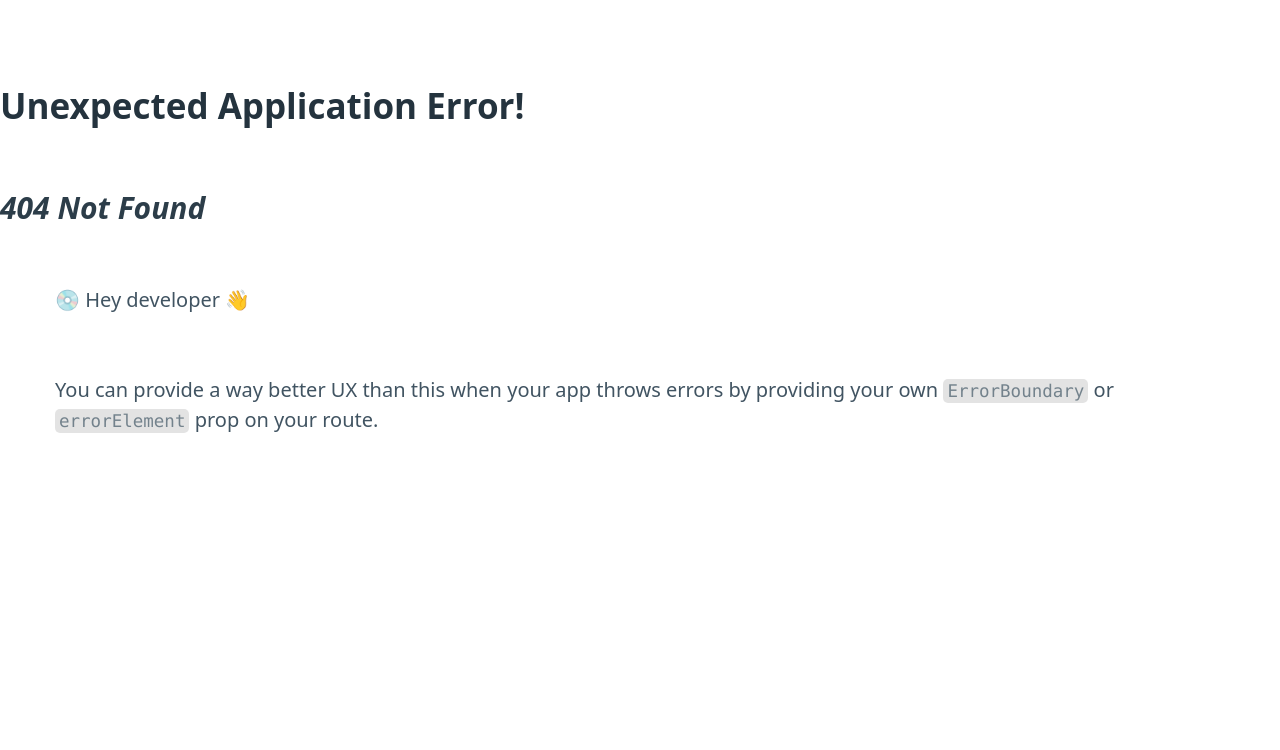
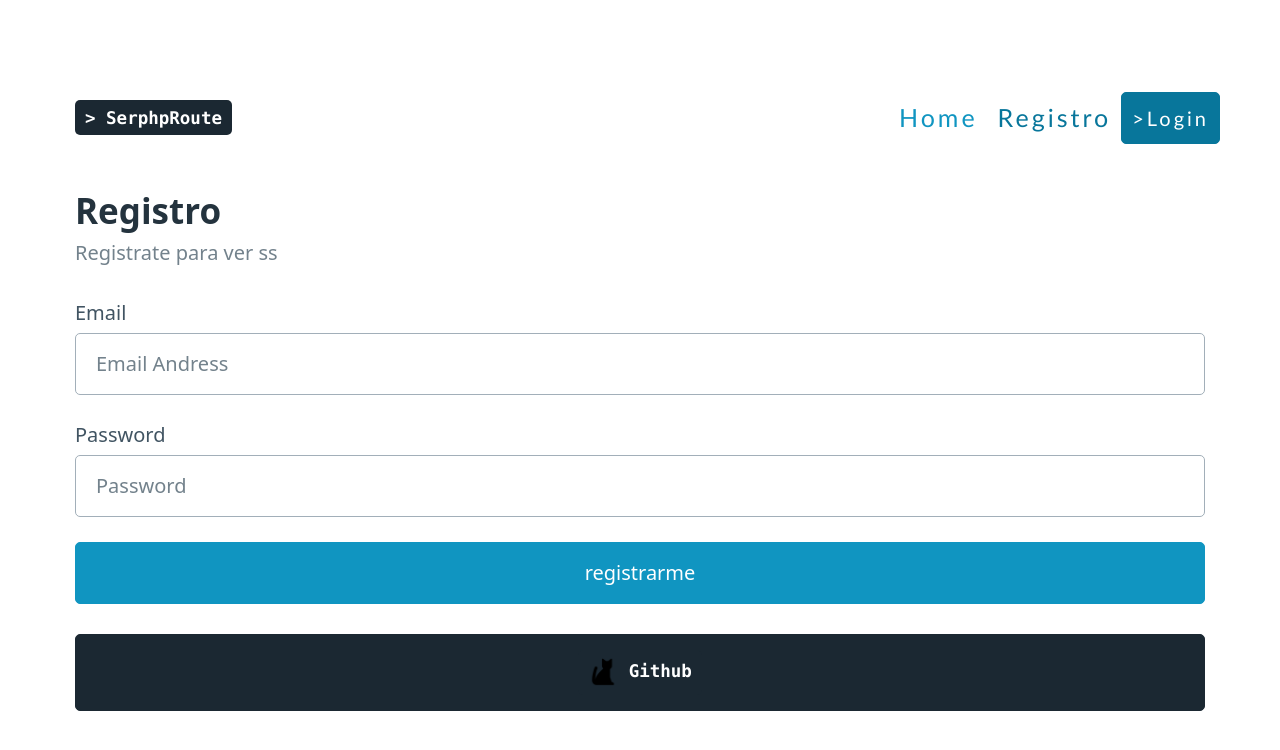
Before and after one commit to Serphp/ReactRouter, a React (Vite) app: page /RegistroUser in a window 1280 px wide. Before the commit this address had no page. Shown: the top 750 px of the page. Built offline with nearby package versions, Linux system fonts and the light colour scheme.

Commit message:
Add register, Auth, Firebase / update navbar, home

```diff
--- a/src/Api/Auth.js
+++ b/src/Api/Auth.js
@@ -1,5 +1,11 @@
-const Auth = () => {
-    return <h1> Hola</h1>;
-}
+import axios from "axios";
 
-export default Auth;
+export const crearUser = async({email, password}) => {
+        const {data} = await axios.post("https://identitytoolkit.googleapis.com/v1/accounts:signUp?key=AIzaSyB7WbedVpMk1dBnjpttkPn1vi-cid1Z9rg",
+        {
+            email,
+            password,
+            returnSecureToken: true,
+        })
+        return data;
+    };
--- a/src/components/Navbar.jsx
+++ b/src/components/Navbar.jsx
@@ -24,7 +24,7 @@ const Navbar = () => {
             {/*Invitado */}
             {user ||
             (<>
-            <NavLink className="pt" class="constrast" to="/registro"> Registro </NavLink>
+            <NavLink className="pt" to="/RegistroUser"> Registro </NavLink>
             <NavLink className="pt" role="button" onClick={login}> {'>'}Login </NavLink>
             </>)
             }
--- a/src/pages/Home.jsx
+++ b/src/pages/Home.jsx
@@ -2,7 +2,7 @@ const Home = () => {
     return (
         <>
         <hgroup>
-        <h2> Home </h2>
+        <h2> Home {import.meta.env.API_APP_SERPHP}</h2>
         <h3> Inicio de la pagina </h3>
         </hgroup>
 
--- a/src/pages/RegistroUser.jsx
+++ b/src/pages/RegistroUser.jsx
@@ -1,13 +1,18 @@
-import axios from "axios";
+//import axios from "axios";
+import { useState } from "react";
 import { crearUser } from "../Api/Auth";
 
 const RegistroUser = () => {
 
-    const SerphSumit = async() => {
+    const [email, setEmail] = useState("");
+    const [password, setPassword] = useState("");
+
+    const SerphSubmit = async(e) => {
+        e.preventDefault();
         try {
             const data = await crearUser({
-                email,
-                password,
+                email: email,
+                password: password,
             });
         console.log(data)
         } catch (error) {
@@ -22,8 +27,28 @@ const RegistroUser = () => {
     <h2> Registro </h2>
     <h3> Registrate para ver ss </h3>
     </hgroup>
+    <form>
+        <div className="grid">
+            <label class="email">
+                Email
+                <input type="email"
+                id="email"
+                name="email"
+                value={email}
+                onChange={e => setEmail(e.target.value)}
+                placeholder="Email Andress" required></input>
+            </label>
+        </div>
+        <label class="password">
+            Password
+        <input type="password" id="password"
+        name="password"
+        value={password} onChange={e => setPassword(e.target.value)}
+        placeholder="Password"></input>
+        </label>
+        <button onClick={SerphSubmit}> registrarme </button>
+    </form>
 
-    <button onClick={SerphSumit}> Register  </button>
     </>)
 }
 
--- a/src/router/index.jsx
+++ b/src/router/index.jsx
@@ -5,7 +5,7 @@ import Admin from "../layout/Admin";
 
 import Home from "../pages/Home";
 import Dashboard from "../pages/Dashboard";
-import Registro from "../pages/registro";
+import RegistroUser from "../pages/RegistroUser";
 
 export const router = createBrowserRouter([
     {
@@ -17,8 +17,8 @@ export const router = createBrowserRouter([
                 element: <Home />,
             },
             {
-                path: "/registro",
-                element: <Registro />
+                path: "/RegistroUser",
+                element: <RegistroUser />
             },
             {
                 path: "/dashboard",
```
Also changed, not shown: 2 other files (tests, documents, lock files or other folders).
